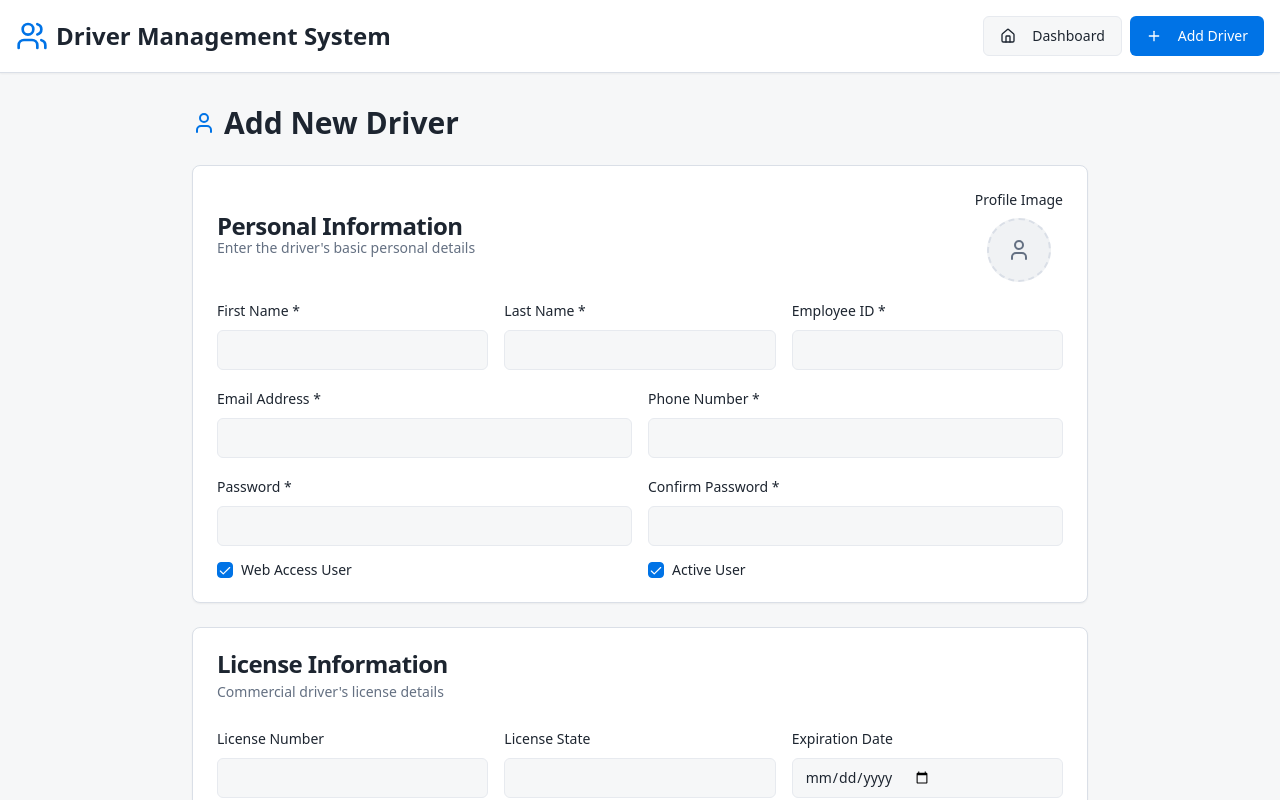
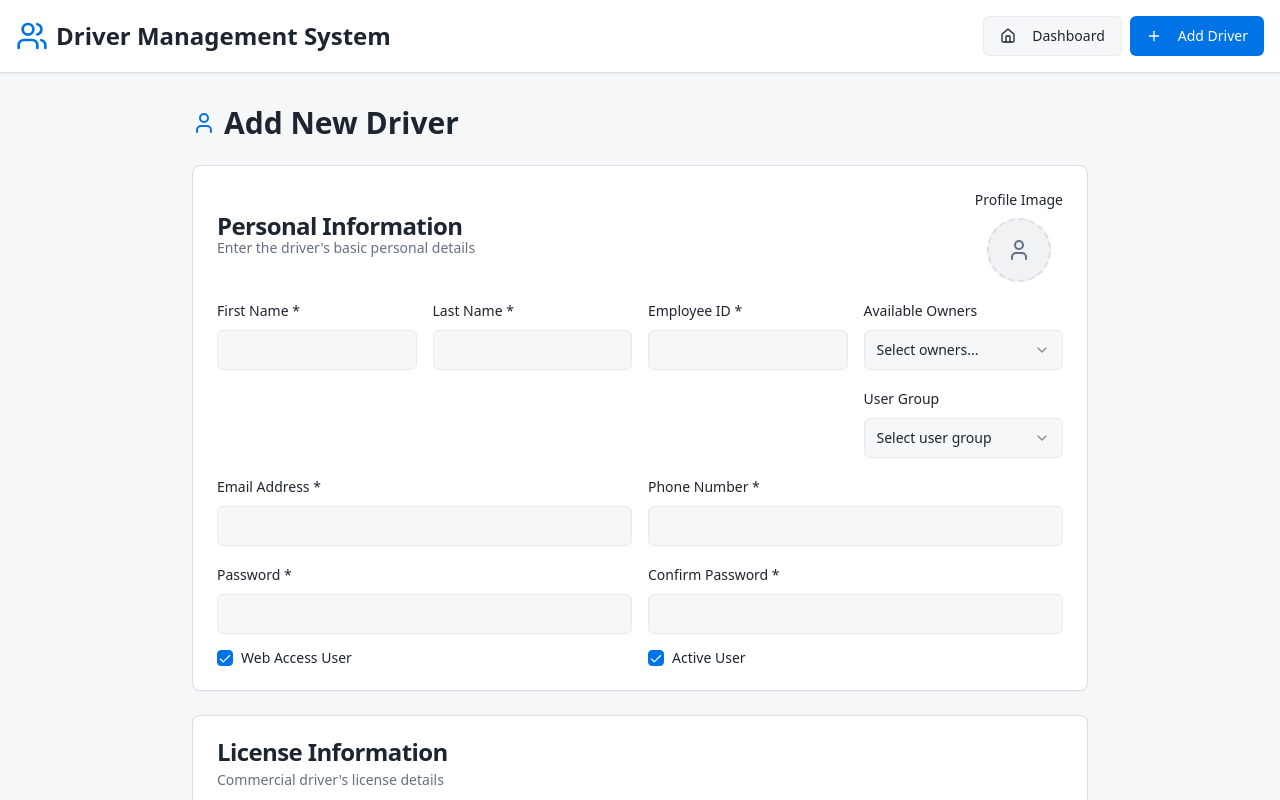
Before and after one commit to jbvelsol/drive-hero-hub, a React (Vite) app: page /drivers/add in a window 1280 px wide. Both pictures are taken after a click on the checkbox 225 px from the left and 570 px from the top of the page. Shown: the top 800 px of the page. Built offline with nearby package versions, Linux system fonts and the light colour scheme.

Commit message:
Add conditional fields for Web Access
Added a fourth column to the Personal Information section that appears when "Web Access User" is selected. This column includes a multi-select dropdown for "Available Owners" and a single-select dropdown for "User Group".

```diff
--- a/src/pages/AddDriver.tsx
+++ b/src/pages/AddDriver.tsx
@@ -200,7 +200,7 @@ const AddDriver = () => {
           </CardHeader>
           <CardContent className="space-y-4">
             <div className="space-y-4">
-                <div className="grid grid-cols-1 md:grid-cols-3 gap-4">
+                <div className={`grid grid-cols-1 gap-4 ${formData.webAccess ? 'md:grid-cols-4' : 'md:grid-cols-3'}`}>
                   <div className="space-y-2">
                     <Label htmlFor="firstName">First Name *</Label>
                     <Input
@@ -228,6 +228,37 @@ const AddDriver = () => {
                       required
                     />
                   </div>
+                  {formData.webAccess && (
+                    <div className="space-y-4">
+                      <div className="space-y-2">
+                        <Label htmlFor="availableOwners">Available Owners</Label>
+                        <Select>
+                          <SelectTrigger className="bg-background">
+                            <SelectValue placeholder="Select owners..." />
+                          </SelectTrigger>
+                          <SelectContent className="bg-background border border-border z-50">
+                            <SelectItem value="owner1">Owner 1</SelectItem>
+                            <SelectItem value="owner2">Owner 2</SelectItem>
+                            <SelectItem value="owner3">Owner 3</SelectItem>
+                          </SelectContent>
+                        </Select>
+                      </div>
+                      <div className="space-y-2">
+                        <Label htmlFor="userGroup">User Group</Label>
+                        <Select>
+                          <SelectTrigger className="bg-background">
+                            <SelectValue placeholder="Select user group" />
+                          </SelectTrigger>
+                          <SelectContent className="bg-background border border-border z-50">
+                            <SelectItem value="admin">Admin</SelectItem>
+                            <SelectItem value="manager">Manager</SelectItem>
+                            <SelectItem value="driver">Driver</SelectItem>
+                            <SelectItem value="dispatcher">Dispatcher</SelectItem>
+                          </SelectContent>
+                        </Select>
+                      </div>
+                    </div>
+                  )}
                 </div>
                 <div className="grid grid-cols-1 md:grid-cols-2 gap-4">
                   <div className="space-y-2">
```
